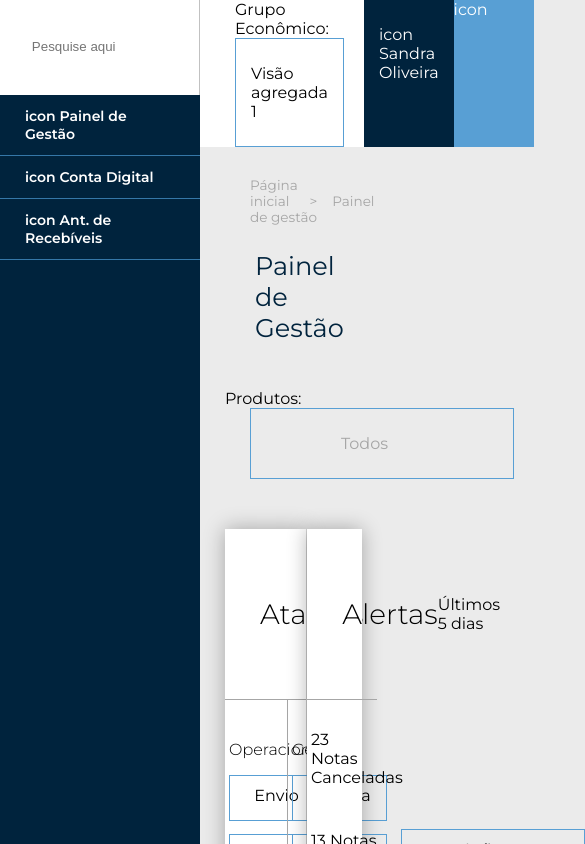
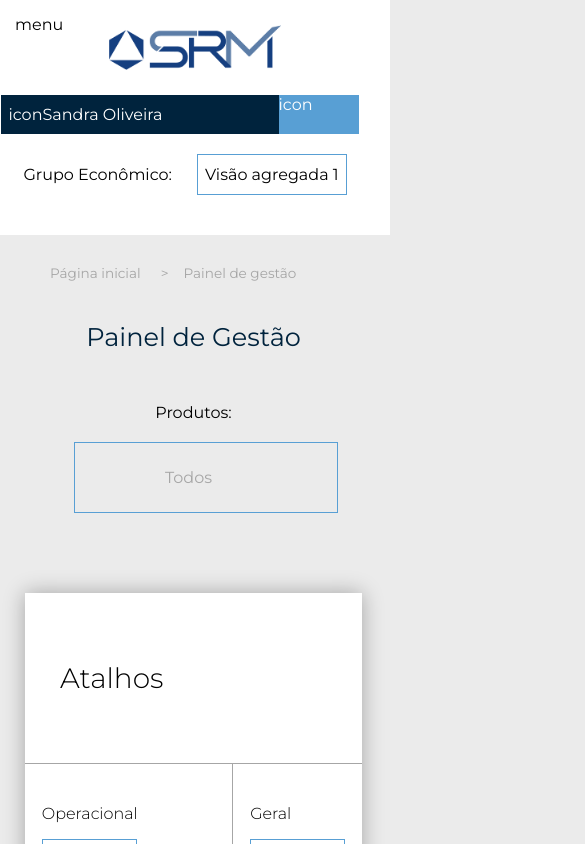
Before and after one commit to lwauke/srm-test, an Angular app: page / in a window 390 px wide. Shown: the top 844 px of the page, 585 px wide, since content can reach past the window. Built offline with nearby package versions, Linux system fonts and the light colour scheme.

Commit message:
responsive layout

```diff
--- a/src/app/app.component.html
+++ b/src/app/app.component.html
@@ -5,7 +5,7 @@
     <h1 class="logo">
       <img class="logo__img" src="../assets/images/logo-srm.png" alt="logo da SRM - Capital em Movimento" />
     </h1>
-    <div class="flex">
+    <div class="flex align-start">
       <div class="grouped-view pointer">
         <span class="grouped-view__economic-group">Grupo Econômico:</span>
         <div class="grouped-view__select inline-block">
--- a/src/app/app.component.scss
+++ b/src/app/app.component.scss
@@ -2,6 +2,12 @@ $dark-blue: #00233d;
 $light-blue: #589fd4;
 $grey: #a6a6a6;
 $padding-containers-header: 25px 15px;
+$padding-containers-header-mobile: 10px 7px;
+$navbar-width: 270px;
+
+@media (min-width: 998px) {
+    header, main { margin-left: $navbar-width; }
+}
 
 .grouped-view {
     &__economic-group { margin-right: 25px; }
@@ -40,6 +46,31 @@ $padding-containers-header: 25px 15px;
     }
 }
 
+@media (max-width: 550px) {
+    .logo + .flex {
+        flex-direction: column-reverse;
+        align-items: center;
+    }
+    .user {
+        width: 100%;
+        margin-bottom: 20px;
+    }
+}
+
+@media (max-width: 1200px) {
+    .header {
+        padding-bottom: 20px;
+        flex-direction: column;
+    }
+    .logo { margin-left: 0; }
+    .grouped-view {
+        margin-bottom: 20px;
+    }
+    .grouped-view__select , .user { padding: $padding-containers-header-mobile; }
+}
+
+// end header
+
 .main {
     padding: 30px 28px 0 25px;
     &__subtitle {
@@ -48,6 +79,12 @@ $padding-containers-header: 25px 15px;
         margin-top: 5px;
         margin-left: 30px;
         color: $dark-blue;
+        @media (max-width: 698px) {
+            width: 100%;
+            text-align: center;
+            margin-left: 0;
+            margin-top: 20px;
+        }
     }
 }
 
@@ -66,6 +103,14 @@ $padding-containers-header: 25px 15px;
 
 .product-filter {
     span { margin-top: 25px; }
+    @media (max-width: 698px) { margin: 30px auto; }
+    @media (max-width: 424px) {
+        span {
+            display: block;
+            text-align: center;
+            margin: 0 auto 20px;
+        }
+    }
     &__select {
         margin-left: 25px;
         background: transparent;
@@ -79,16 +124,25 @@ $padding-containers-header: 25px 15px;
 .box-container {
     width: 100%;
     margin-top: 50px;
+    @media (max-width: 1105px) {
+        flex-direction: column;
+    }
 }
+
 
 .box {
     box-shadow: 0 0 20px rgb(127, 127, 127);
     box-shadow: 0 0 20px rgba(0, 0, 0, .3);
-    &:first-of-type {
-        width: 59%;
-        margin-right: 1%;
+    @media (max-width: 1105px) {
+        &:first-of-type { margin-bottom: 20px; }
     }
-    &:last-of-type { width: 40%; }
+    @media (min-width: 1106px) {
+        &:first-of-type {
+            margin-right: 1%;
+            width: 59%;
+        }
+        &:last-of-type { width: 40%; }
+    }
 }
 
 .box-title-container {
@@ -125,6 +179,7 @@ $padding-containers-header: 25px 15px;
     align-items: flex-start;
     $gutter: 5%;
     height: 375px;
+    @media (max-width: 430px) { height: auto; }
     &--operational {
         width: 66.66%;
         .list__item {
--- a/src/app/app.module.ts
+++ b/src/app/app.module.ts
@@ -1,5 +1,6 @@
 import { BrowserModule } from '@angular/platform-browser';
 import { NgModule } from '@angular/core';
+import { CommonModule } from "@angular/common"
 
 
 import { AppComponent } from './app.component';
@@ -16,7 +17,8 @@ import { OperationalDataComponent } from './operational-data/operational-data.co
     OperationalDataComponent
   ],
   imports: [
-    BrowserModule
+    BrowserModule,
+    CommonModule
   ],
   providers: [],
   bootstrap: [AppComponent]
--- a/src/app/navbar/navbar.component.html
+++ b/src/app/navbar/navbar.component.html
@@ -1,4 +1,15 @@
-<aside class="navbar">
+<span
+  class="burger-menu"
+  (click)="responsiveMenuShowing = !responsiveMenuShowing"
+  [ngClass]="{'hidden': responsiveMenuShowing}">
+  menu
+</span>
+<span
+  class="close hidden"
+  (click)="responsiveMenuShowing = !responsiveMenuShowing"
+  [ngClass]="{'show': responsiveMenuShowing}">close
+</span>
+<aside class="navbar" [ngClass]="{'show': responsiveMenuShowing}">
   <div class="search-container bg-white">
     <input type="text" placeholder="Pesquise aqui">
   </div>
--- a/src/app/navbar/navbar.component.scss
+++ b/src/app/navbar/navbar.component.scss
@@ -1,11 +1,40 @@
 .navbar {
-    float: left;
-    height: 100%;
-    min-height: 100vh;
-    width: 15%;
-    max-width: 270px;
-    min-width: 200px;
+    position: fixed;
+    height: 100vh;
     background: #00233d;
+    width: 270px;
+    @media (max-width: 998px) {
+        display: none;
+        min-width: 200px;
+        width: 15%;
+        z-index: 1;
+        &::after {
+            content: '';
+            display: block;
+            position: fixed;
+            top: 0;
+            z-index: -1;
+            background: rgba(0, 0, 0, .4);
+            width: 100vw;
+            height: 100vh;
+        }
+    }
+}
+
+.hidden { display: none; }
+
+.navbar.show, .show { display: block; }
+
+.burger-menu, .close {
+    position: absolute;
+    top: 15px;
+}
+
+.burger-menu { left: 15px; }
+
+.close {
+    right: 15px;
+    z-index: 2;
 }
 
 input {
--- a/src/app/navbar/navbar.component.ts
+++ b/src/app/navbar/navbar.component.ts
@@ -12,6 +12,8 @@ export class NavbarComponent implements OnInit {
     {text: 'Ant. de Recebíveis', icon: 'icon'},
   ]
 
+  responsiveMenuShowing: false;
+
   ngOnInit() {
   }
 
--- a/src/app/operational-data/operational-data.component.scss
+++ b/src/app/operational-data/operational-data.component.scss
@@ -1,4 +1,9 @@
-.container { padding: 12px 0; }
+.container {
+    padding: 12px 0;
+    @media (max-width: 390px) {
+        flex-direction: column
+    }
+}
 
 .actions, .action {
     padding: 10px 75px 10px 60px;
--- a/src/styles.scss
+++ b/src/styles.scss
@@ -16,6 +16,8 @@ a {
 
 .flex { display: flex; }
 
+.align-start { align-items: flex-start; }
+
 .justify-between { justify-content: space-between; }
 
 .justify-center { justify-content: center; }
```
